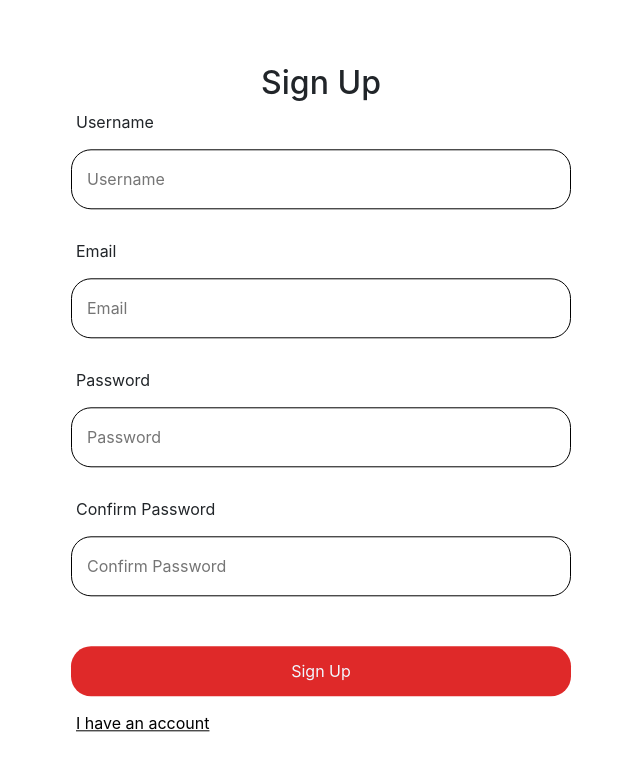
After one commit to Huseyineks/Django-Food-Ordering-System, a Django app: page /user/register/ in a window 1280 px wide. The commit adds this page. Shown: the top 771 px of the page, without its empty margins (319-959 px from the left). Run offline with Django 4.2, Linux system fonts and the light colour scheme.

Commit message:
setting register, login form and their links

```diff
--- /dev/null
+++ b/templates/register.html
@@ -0,0 +1,99 @@
+<!DOCTYPE html>
+<html lang="en">
+<head>
+    <meta charset="UTF-8">
+    <meta name="viewport" content="width=device-width, initial-scale=1.0">
+    <link rel="stylesheet" href="https://cdn.jsdelivr.net/npm/bootstrap@4.0.0/dist/css/bootstrap.min.css" integrity="sha384-Gn5384xqQ1aoWXA+058RXPxPg6fy4IWvTNh0E263XmFcJlSAwiGgFAW/dAiS6JXm" crossorigin="anonymous">
+    <title>Document</title>
+    <style>
+
+        label{
+            display: block;
+            margin-bottom: 15px;
+
+        }
+        .form{
+
+            position: absolute;
+            top: 50%;
+            left: 50%;
+            transform: translate(-50%,-50%);
+            padding: 20px;
+
+        }
+        button{
+
+            margin-top: 20px;
+            width: 100%;
+            height: 50px;
+            border: 1px ;
+            border-radius: 20px;
+            background-color: rgb(223, 41, 41);
+            color: aliceblue;
+        }
+        button:hover{
+            border-radius: 15px;
+        }
+        input{
+            padding: 15px;
+            height: 60px;
+            width: 500px;
+            border:1px solid;
+            border-radius: 20px;
+            margin-bottom: 30px;
+        }
+        .a{
+            margin-left: 5px;
+            margin-top: 15px;
+            color: black;
+            text-decoration: underline;
+        }
+
+
+
+
+    </style>
+</head>
+<body>
+    <form action="" method="post">
+        {% csrf_token %}
+        <div class="form">
+        <h2 style="text-align: center;">Sign Up</h2>
+        <div class="content">
+            <label for="Username" style="margin-left: 5px;">Username</label>
+        <input type="text" name="username" id="Username" placeholder="Username">
+    </div>
+        <div class="content">
+            <label for="Email" style="margin-left: 5px;">Email</label>
+        <input type="email" name="email" id="Email" placeholder="Email">
+    </div>
+    <div class="content">
+        <label for="Password" style="margin-left: 5px;">Password</label>
+        <input type="password" name="password" id="Password" placeholder="Password"></div>
+    <div class="content">
+        <label for="Confirm Password" style="margin-left: 5px;">Confirm Password</label>
+        <input type="password" name="confirm-password" id="Confirm Password" placeholder="Confirm Password"></div>
+
+        <button type="submit" value="Submit">Sign Up</button>
+        {% if error  %}
+          <div class="alert alert-danger" style="margin-top: 10px;">
+            Passwords must be same
+          </div>
+        {% elif error2 %}
+        <div class="alert alert-danger" style="margin-top: 10px;">
+            Fill in the blanks
+          </div>
+          {% endif %}
+        <div class="a">
+            <a href="{% url 'user:login' %}" style="color: #000000;">I have an account</a></div>
+            </div>
+
+
+
+
+
+
+
+    </form>
+</body>
+</html>
--- a/user/urls.py
+++ b/user/urls.py
@@ -5,6 +5,9 @@ app_name = 'user'
 urlpatterns = [
 
     path('form/', views.OptionsFormView.as_view(),name='form'),
+    path('register/', views.RegisterFormView.as_view(),name='register'),
+    path('login/', views.LoginFormView.as_view(),name='login'),
+    path('logout/', views.logOut,name='logout'),
 
 
 ]
--- a/user/views.py
+++ b/user/views.py
@@ -1,6 +1,9 @@
 from django.shortcuts import render,redirect
 from .forms import OptionsForm
 from django.views.generic import View
+from django.contrib.auth.models import User
+from django.contrib.auth import authenticate,login,logout
+from django import forms
 
 
 
@@ -18,12 +21,49 @@ class OptionsFormView(View):
          return redirect('homepage')
       return render(request,'form.html',{'form':form})
 
-# def OptionsFormView(request):
-#    form = OptionsForm(request.POST or None)
-#    context = dict(
-#       form = form
-#    )
-#    if form.is_valid():
-#       newForm = form.save()
-#       return redirect('homepage')
-#    return render(request,'form.html',context)
+
+class LoginFormView(View):
+    def get(self,request,*args,**kwargs):
+      return render(request,'login.html')
+
+
+
+    def post(self,request,*args,**kwargs):
+      username = request.POST.get('username')
+      password = request.POST.get('password')
+      user = authenticate(username = username,password = password)
+      if user is not None:
+        login(request,user)
+        return redirect('homepage')
+      else:
+        context = {
+           'error':'There is no such an account.'
+        }
+        return render(request,'login.html',context)
+
+
+class RegisterFormView(View):
+
+
+    def get(self,request,*args,**kwargs):
+      return render(request,'register.html')
+
+
+
+    def post(self,request,*args,**kwargs):
+      username = request.POST.get('username')
+      password = request.POST.get('password')
+      confirmpassword = request.POST.get('confirm-password')
+      email = request.POST.get('email')
+      if password != confirmpassword:
+        return render(request,'register.html',{'error':True})
+      elif not password and not confirmpassword and not username and not email:
+        return render(request,'register.html',{'error2':True})
+      else:
+         newUser = User.objects.create_user(username=username,email=email,password=password)
+         newUser.save()
+         login(request,newUser)
+         return redirect('homepage')
+def logOut(request):
+  logout(request)
+  return redirect('homepage')
```
Also changed, not shown: templates/includes/navbar.html (+8 -2 lines), templates/login.html (added, +85 -0 lines), db.sqlite3.
